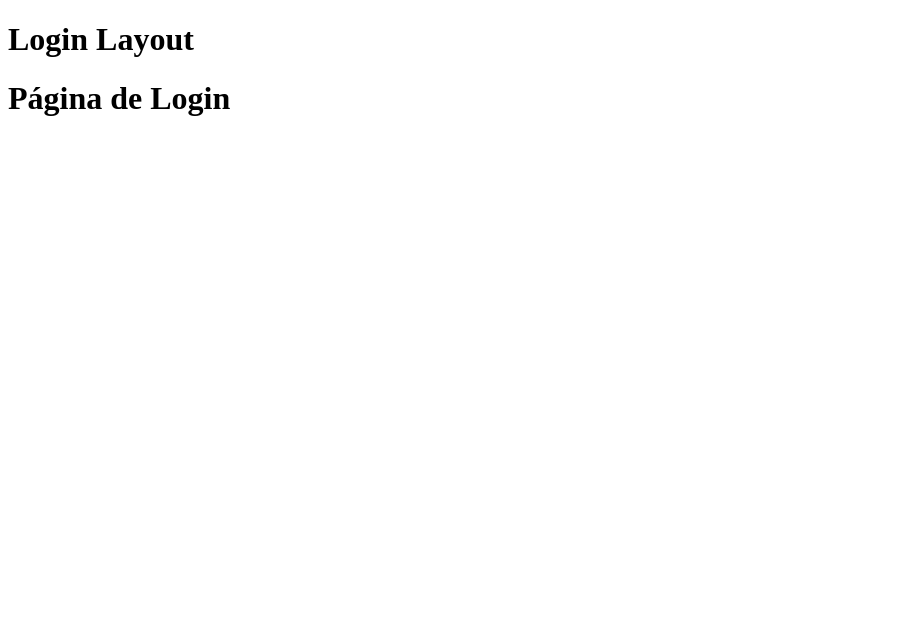
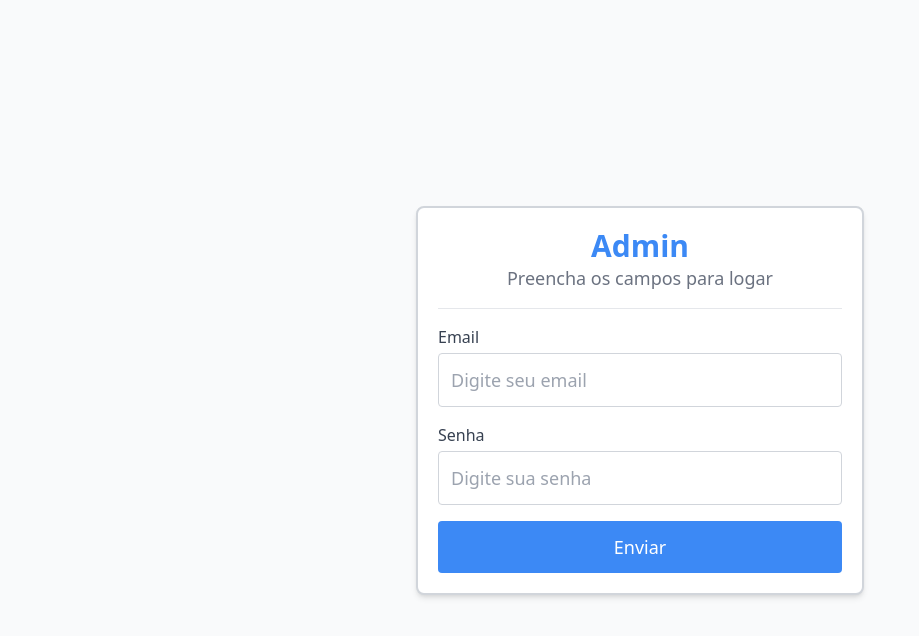
Before and after one commit to PatrickPierre1/HackathonReservas, a Next.js app in the folder frontend/: page /login in a window 1280 px wide. Shown: the top 636 px of the page, without its empty margins (0-919 px from the left). Built offline with nearby package versions, Linux system fonts and the light colour scheme.

Commit message:
criando tela de login

```diff
--- a/frontend/src/app/(auth)/login/layout.tsx
+++ b/frontend/src/app/(auth)/login/layout.tsx
@@ -1,9 +1,10 @@
+import "../../(app)/global.css";
+
 export default function LoginLayout({ children }: { children: React.ReactNode }) {
     return (
         <html lang="en">
             <body>
                 <div>
-                    <h1>Login Layout</h1>
                     {children}
                 </div>
             </body>
--- a/frontend/src/app/(auth)/login/page.tsx
+++ b/frontend/src/app/(auth)/login/page.tsx
@@ -1,7 +1,123 @@
+'use client';
+
+import { SyntheticEvent, useCallback, useRef, useState } from 'react';
+import { Loading } from '../../../components/Loading';
+import { Toast } from '../../../components/Toast';
+import axios from 'axios';
+import { useRouter } from 'next/navigation';
+
 export default function Login() {
-    return (
-        <div>
-            <h1>Página de Login</h1>
+  const router = useRouter();
+  const refForm = useRef<any>();
+  const [isLoading, setIsLoading] = useState(false);
+  const [isToast, setIsToast] = useState(false);
+
+  const submitForm = useCallback(
+    (event: React.SyntheticEvent) => {
+      event.preventDefault();
+
+      // Resetando mensagens de erro
+      const emailError = document.getElementById('emailError');
+      const senhaError = document.getElementById('senhaError');
+
+      // Validando o formulário
+      if (refForm.current.checkValidity()) {
+        const target = event.target as typeof event.target & {
+          email: { value: string };
+          senha: { value: string };
+        };
+
+        setIsLoading(true);
+        axios
+          .post('', {
+            email: target.email.value,
+            password: target.senha.value,
+          })
+          .then((resposta) => {
+            localStorage.setItem('americanos.token', JSON.stringify(resposta.data));
+            router.push('/');
+          })
+          .catch((erro) => {
+            console.log(erro);
+            setIsLoading(false);
+            setIsToast(true);
+          });
+      } else {
+        refForm.current.classList.add('was-validated');
+
+        // Exibe mensagens de erro
+        if (!refForm.current.email.checkValidity()) {
+          emailError?.classList.remove('hidden');
+        }
+        if (!refForm.current.senha.checkValidity()) {
+          senhaError?.classList.remove('hidden');
+        }
+      }
+    },
+    [router]
+  );
+
+  return (
+    <>
+      <Loading visible={isLoading} />
+      <Toast message="Credenciais Inválidas" onClose={() => setIsToast(false)} show={isToast} color="danger" />
+
+      <div className="flex flex-col justify-center items-center w-screen h-screen bg-gray-50">
+        <div className="border-2 border-gray-300 p-5 w-full max-w-md rounded-lg shadow-md bg-white">
+          <div className="flex flex-col items-center">
+            <h1 className="text-[#3c89f5] text-3xl font-bold">Admin</h1>
+            <p className="text-gray-500 text-lg">Preencha os campos para logar</p>
+          </div>
+          <hr className="my-4" />
+
+          <form
+            className="needs-validation"
+            noValidate
+            onSubmit={submitForm}
+            ref={refForm}
+          >
+            <div className="mb-4">
+              <label htmlFor="email" className="block text-gray-700 font-medium mb-1">
+                Email
+              </label>
+              <input
+                type="email"
+                placeholder="Digite seu email"
+                id="email"
+                required
+                className="w-full p-3 text-lg rounded border border-gray-300 focus:outline-none focus:border-[#3c89f5]"
+              />
+              <div id="emailError" className="text-red-500 text-sm mt-1 hidden">
+                Por favor, insira seu email
+              </div>
+            </div>
+            <div className="mb-4">
+              <label htmlFor="senha" className="block text-gray-700 font-medium mb-1">
+                Senha
+              </label>
+              <input
+                type="password"
+                placeholder="Digite sua senha"
+                id="senha"
+                required
+                className="w-full p-3 text-lg rounded border border-gray-300 focus:outline-none focus:border-[#3c89f5]"
+              />
+              <div id="senhaError" className="text-red-500 text-sm mt-1 hidden">
+                Por favor, insira sua senha
+              </div>
+            </div>
+            <div>
+              <button
+                type="submit"
+                id="botao"
+                className="w-full p-3 bg-[#3c89f5] text-white text-lg rounded cursor-pointer hover:bg-[#357acc] transition duration-300 ease-in-out"
+              >
+                Enviar
+              </button>
+            </div>
+          </form>
         </div>
-    );
+      </div>
+    </>
+  );
 }
--- /dev/null
+++ b/frontend/src/components/Loading/index.tsx
@@ -0,0 +1,27 @@
+'use client';
+
+interface IProps {
+  visible: boolean;
+}
+
+export const Loading = ({ visible }: IProps) => {
+  return (
+    visible && (
+      <div
+        className="fixed inset-0 flex justify-center items-center bg-black bg-opacity-30 z-50"
+        style={{ width: '100%', height: '100%' }}
+      >
+        <div
+          className="spinner-border animate-spin border-t-4 border-solid border-blue-500 rounded-full"
+          style={{
+            width: '3rem',
+            height: '3rem',
+          }}
+          role="status"
+        >
+          <span className="sr-only">Loading...</span>
+        </div>
+      </div>
+    )
+  );
+};
--- /dev/null
+++ b/frontend/src/components/Toast/index.tsx
@@ -0,0 +1,35 @@
+'use client'
+import { Toast as ToastBootstrap } from 'react-bootstrap'
+
+interface IProps {
+    onClose: () => void
+    show: boolean
+    message: string
+    color?: string
+}
+
+export const Toast = (props: IProps) => {
+    return (
+        <ToastBootstrap
+            style={{
+                position: 'absolute',
+                zIndex: 100,
+                right: 0
+            }}
+            onClose={props.onClose}
+            show={props.show}
+            delay={3000}
+            autohide
+            bg={props?.color ? props.color : 'success'}
+        >
+            <ToastBootstrap.Body
+                style={{
+                    color: "#FFF"
+                }}
+            >
+                {props.message}
+            </ToastBootstrap.Body>
+
+        </ToastBootstrap>
+    )
+}
```
Also changed, not shown: frontend/package.json (+5 -2 lines), 1 other file (tests, documents, lock files or other folders).
